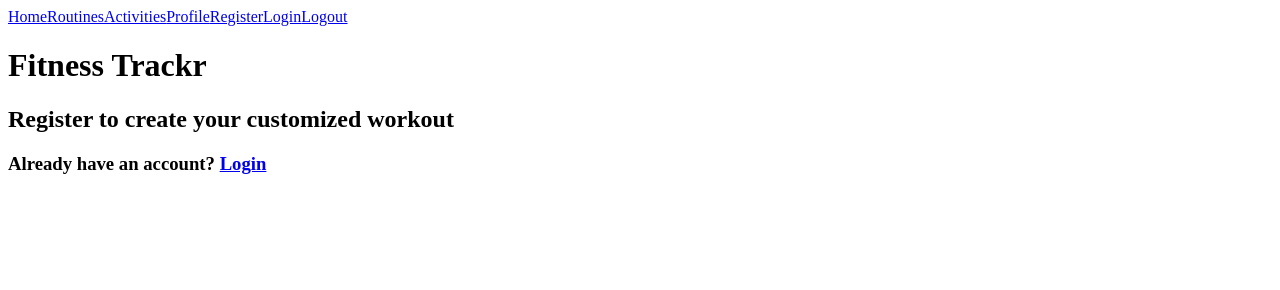
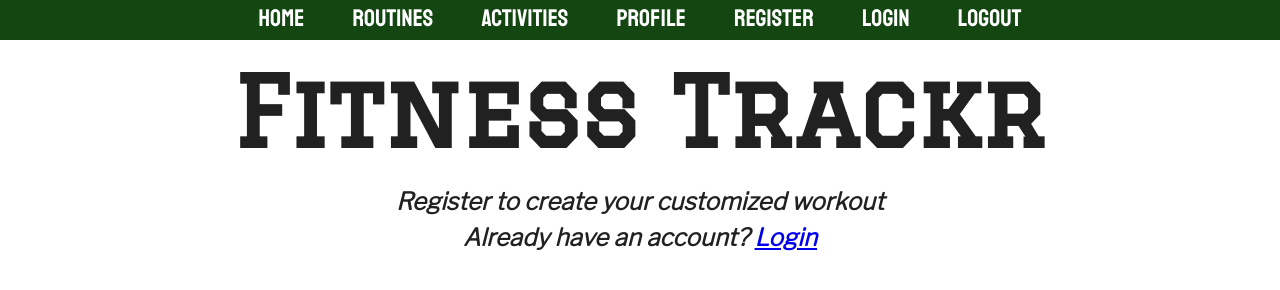
Before and after one commit to maydaysamuel/fitness_frontend, a React app: page / in a window 1280 px wide. Built offline with nearby package versions, Linux system fonts and the light colour scheme; no server answers.

Commit message:
css changes

```diff
--- a/public/index.html
+++ b/public/index.html
@@ -1,12 +1,15 @@
 <!DOCTYPE html>
 <html lang="en">
+
 <head>
   <meta charset="UTF-8">
   <meta name="viewport" content="width=device-width, initial-scale=1.0">
+  <link href="https://fonts.googleapis.com/css2?family=Graduate&family=Libre+Franklin:wght@300&family=Staatliches&display=swap" rel="stylesheet">
   <title>Fitness Tracker</title>
-  <link rel="stylesheet" href="style.css">
 </head>
+
 <body>
   <div id="app"></div>
 </body>
+
 </html>
--- a/src/components/Home.js
+++ b/src/components/Home.js
@@ -1,12 +1,14 @@
 import React from 'react';
+import { Container } from '@mui/material';
+import Box from '@mui/material/Box';
 
 const Home = () => {
     return (
-        <>
-            <h1>Fitness Trackr</h1>
-            <h2>Register to create your customized workout</h2>
-            <h3>Already have an account? <a href='/login'>Login</a></h3>
-        </>
+        <div className='home'>
+            <h1 className='title'>Fitness Trackr</h1>
+            <h2 className='home-desc'>Register to create your customized workout</h2>
+            <h2 className='home-desc'>Already have an account? <a href='/login'>Login</a></h2>
+        </div>
     )
 }
 
--- a/src/components/Navbar.js
+++ b/src/components/Navbar.js
@@ -1,17 +1,26 @@
 import React from "react";
 import { Link } from 'react-router-dom';
 
-const Navbar = ({ logout }) => {
+const Navbar = ({ logout, token }) => {
+
+    const linkStyle = {
+        margin: '1.5rem',
+        fontFamily: 'Staatliches',
+        fontSize: '1.5rem',
+        textDecoration: 'none',
+        color: 'white'
+    };
+
     return (
         <header>
             <nav>
-                <Link to='/'>Home</Link>
-                <Link to='/routines'>Routines</Link>
-                <Link to='/activities'>Activities</Link>
-                <Link to='/profile'>Profile</Link>
-                <Link to='/register'>Register</Link>
-                <Link to='/login'>Login</Link>
-                <Link to='/' onClick={ () => logout() }>Logout</Link>
+                <Link to='/' style={linkStyle}>Home</Link>
+                <Link to='/routines' style={linkStyle}>Routines</Link>
+                <Link to='/activities' style={linkStyle}>Activities</Link>
+                <Link to='/profile' style={linkStyle}>Profile</Link>
+                <Link to='/register' style={linkStyle}>Register</Link>
+                <Link to='/login' style={linkStyle}>Login</Link>
+                <Link to='/' style={linkStyle} onClick={() => logout()}>Logout</Link>
             </nav>
         </header>
     )
--- a/src/components/Profile.js
+++ b/src/components/Profile.js
@@ -1,6 +1,6 @@
 import React from "react";
 
-const Profile = ({ user }) => {
+const Profile = ({ user, token }) => {
     return (
         <>
         <div>
--- a/src/components/createRoutine.js
+++ b/src/components/createRoutine.js
@@ -3,20 +3,25 @@ import { Input } from '@mui/material';
 import React, { useState } from 'react';
 import { createRoutine as addRoutine } from '../api';
 
-const CreateRoutine = ({token, fetchRoutines, navigate}) => {
+const CreateRoutine = ({ token, fetchRoutines, navigate }) => {
     const [initName, setName] = useState("");
     const [initGoal, setGoal] = useState("");
-
-    async function handleSubmit() {
 
     const newRoutine = {
         name: initName,
         goal: initGoal
     }
 
+    async function handleSubmit() {
+
+
         const results = await addRoutine(token, newRoutine);
-        console.log({newRoutine}, {results});
+        console.log({ newRoutine }, { results });
+        if (results.success) {
             fetchRoutines();
+        } else {
+            console.log('Error creating routine')
+        }
         navigate('/routines');
     }
 
--- a/src/components/index.js
+++ b/src/components/index.js
@@ -5,4 +5,4 @@ export { default as Profile } from './Profile';
 export { default as Register } from './Register';
 export { default as Login } from './Login';
 export { default as Home } from './Home';
-export { default as CreateRoutine } from './CreateRoutine';
+export { default as CreateRoutine } from './createRoutine';
--- a/src/index.js
+++ b/src/index.js
@@ -1,7 +1,8 @@
 import React, { useEffect, useState } from 'react';
 import ReactDOM from 'react-dom/client';
 import { Route, BrowserRouter, Routes, useNavigate } from 'react-router-dom';
-// import './style.css'
+import CssBaseline from '@mui/material/CssBaseline';
+import './style.css'
 import {
     Navbar,
     Routines,
@@ -113,9 +114,11 @@ const App = () => {
 const container = document.querySelector('#app')
 const root = ReactDOM.createRoot(container);
 root.render(
+    <CssBaseline>
     <BrowserRouter>
         <App />
     </BrowserRouter>
+    </CssBaseline>
 );
 
 /*
--- /dev/null
+++ b/src/style.css
@@ -0,0 +1,19 @@
+* {
+    margin: auto;
+    text-align: center;
+}
+
+nav {
+    background-color: #134611;
+    height: 2.5rem;
+}
+
+.title {
+    font-family: 'Graduate', cursive;
+    font-size: 6rem;
+}
+
+.home-desc {
+    font-family: 'Libre Franklin', sans-serif;
+    font-style: italic;
+}
```
Also changed, not shown: public/style.css (deleted). Lines whose indentation alone changed are shown as unchanged.
